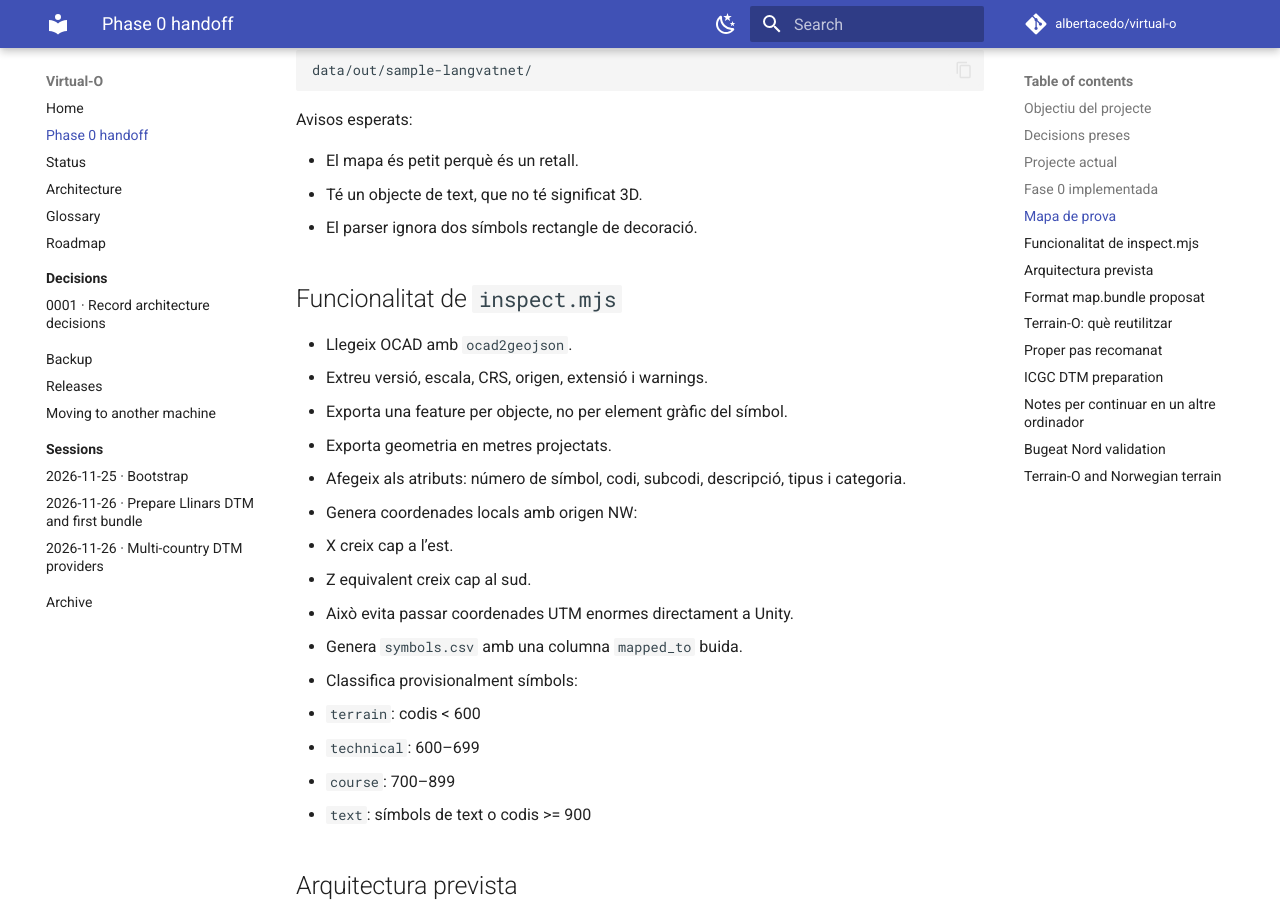
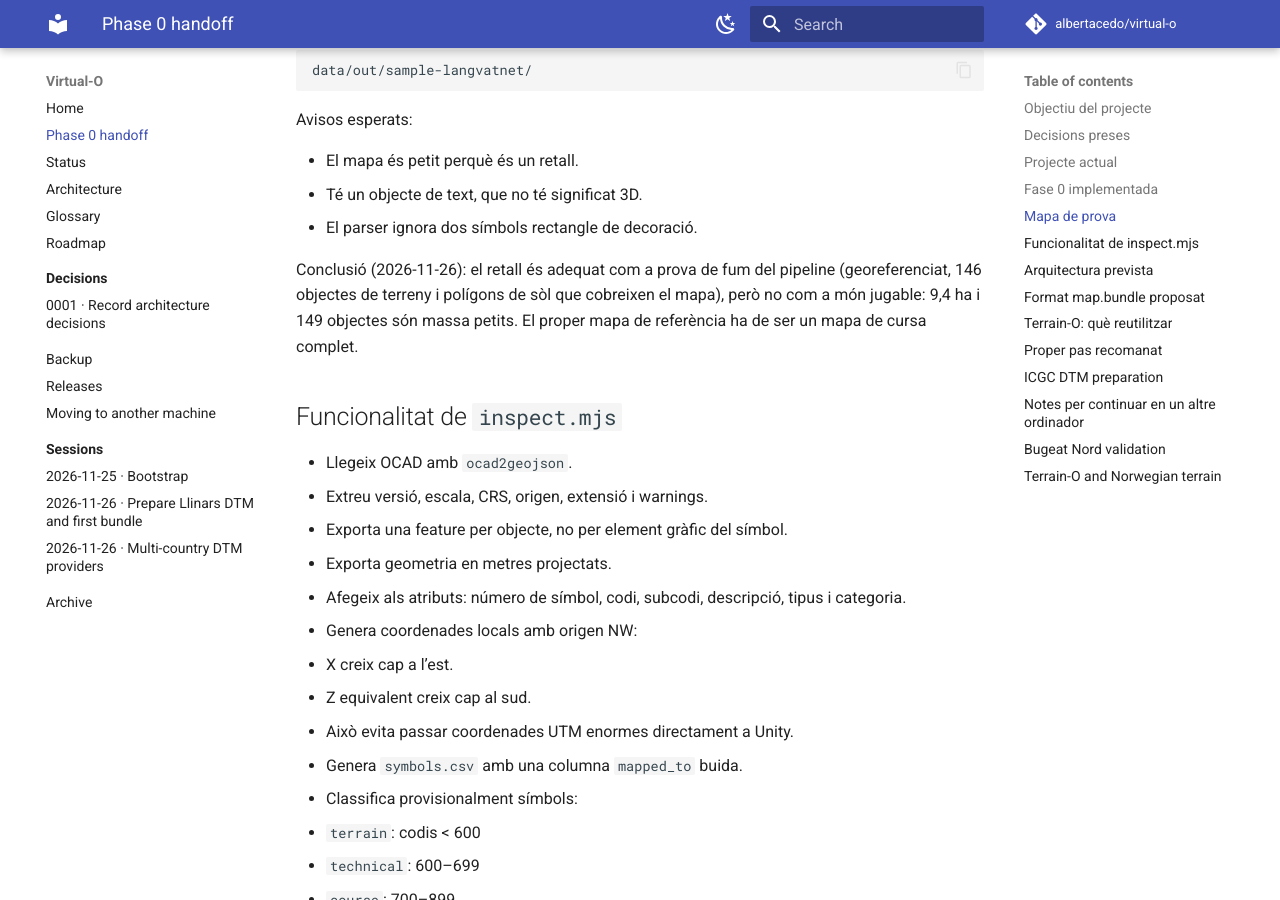
Before and after one commit to albertacedo/virtual-o, an MkDocs documentation site: the page built from docs/phase0-handoff.md, in a window 1280 px wide and 900 px high, scrolled down 2398 px. Built offline with MkDocs 1.6.1 and Material for MkDocs 9.7.7, drawn with Linux system fonts in a browser that asks for light colours; comment, search, counter and statistics services are not loaded.

Commit message:
docs: record Langvatnet Phase 0 review
Mark the sample-output review as done and record that the 357 x 263 m excerpt is suitable as a pipeline smoke test but not as a playable world. Verified with tasks.ps1 -Check.

Machine: KIT-ACEDO

```diff
--- a/docs/phase0-handoff.md
+++ b/docs/phase0-handoff.md
@@ -107,6 +107,11 @@ Avisos esperats:
 - El mapa és petit perquè és un retall.
 - Té un objecte de text, que no té significat 3D.
 - El parser ignora dos símbols rectangle de decoració.
+
+Conclusió (2026-11-26): el retall és adequat com a prova de fum del pipeline
+(georeferenciat, 146 objectes de terreny i polígons de sòl que cobreixen el mapa),
+però no com a món jugable: 9,4 ha i 149 objectes són massa petits. El proper mapa de
+referència ha de ser un mapa de cursa complet.
 
 ## Funcionalitat de `inspect.mjs`
 
```
Also changed, not shown: docs/status.md (+1 -1 lines).
